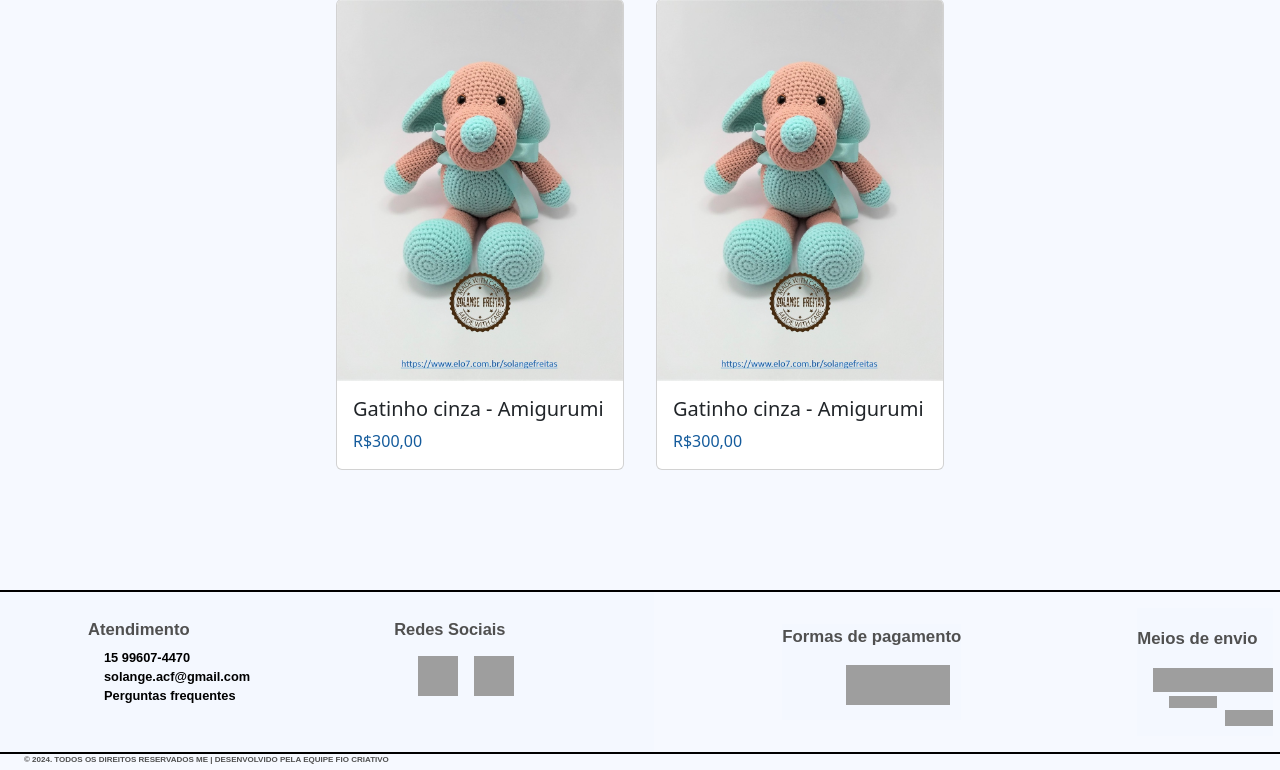
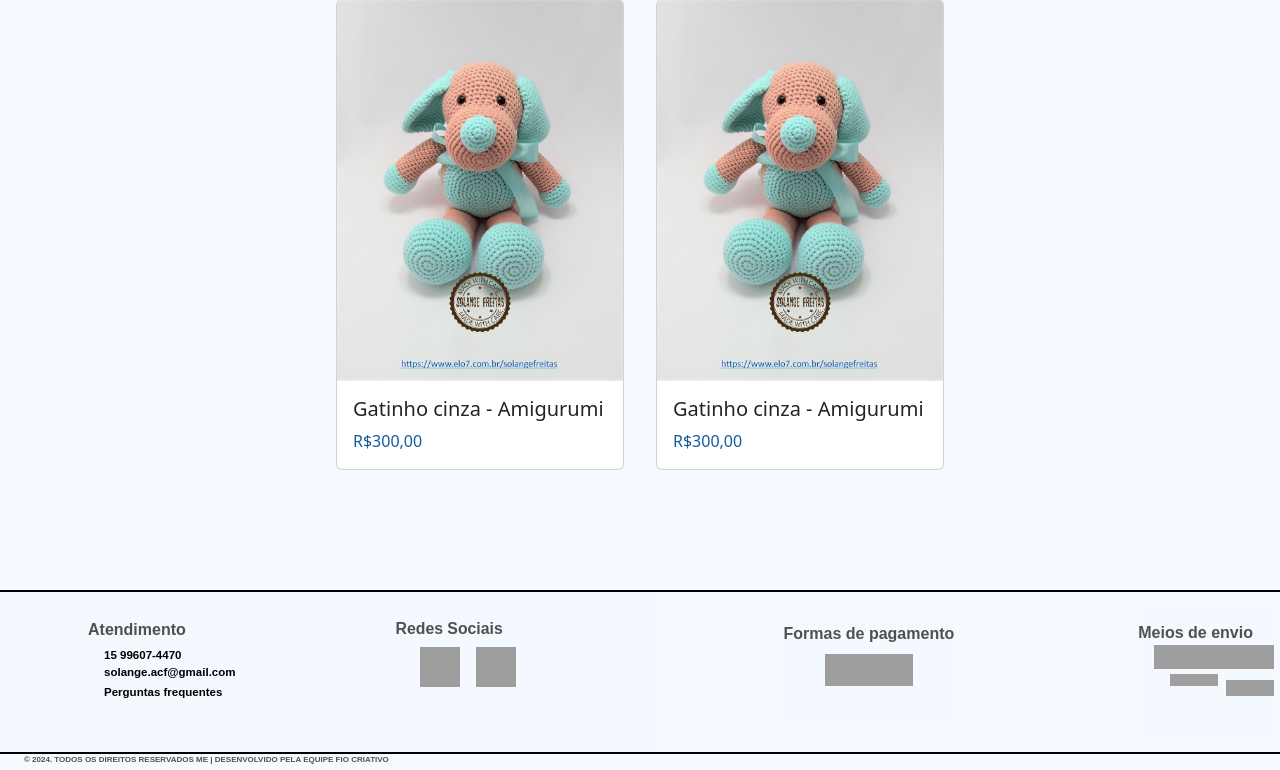
Before and after one commit to PedroMTG/TCC, a PHP site: page /inicio.php in a window 1280 px wide. Shown: the part 742-1512 px from the top of the page. Run offline with PHP 8.4, Linux system fonts and the light colour scheme; some libraries are stand-ins or nearby versions; grey boxes are pictures that could not be loaded.

Commit message:
rodape FINALIZADOOOO

```diff
--- a/CSS/rodape.css
+++ b/CSS/rodape.css
@@ -17,16 +17,17 @@
         font-size: 80%;
         margin-left: 11vh;
         display: flex;
-        gap: 9rem;
+        gap: 10rem;
     }
 
     .rodape-atendimento h1{
-        font-size: 130%;
+        font-size: 125%;
         font-weight: bold;
         margin-top: 1vh;
     }
 
     .r-p{
+        font-size: 90%;
         margin-left: 2vh;
         text-decoration: none;
         color: black;
@@ -39,9 +40,9 @@
     }
 
     .rodape-redes h1{
-        font-size: 135%;
+        font-size: 130%;
         font-weight: bold;
-        margin-block-end: 2vh;
+        margin-block-end: 1vh;
     }
 
     .rodape-img{
@@ -58,21 +59,23 @@
       }
 
     .rodape-corpo-2{
-        height: 12vh;
         background-color: var(--corfundo);
         display: flex;
         flex-direction: column;
+        align-items: center;
+        justify-content: center;
     }
 
     .rodape-pagamentos{
-        font-size: 105%;
+        font-size: 100%;
         font-weight: bold;
+        margin-block-end: 1vh;
     }
 
     .rodape-corpo-2 img{
-        height: 5vh;
-        width: 13vh;
-        margin-left: 8vh;
+        height: 4vh;
+        width: 11vh;
+        margin-block-end: 4.5vh;
     }
 
     .rodape-linha{
@@ -96,7 +99,7 @@
     }
 
     .rodape-direitos{
-        height: 0.9vh;
+        height: 2vh;
         width: 100%;
         font-size: 50%;
         margin-left: 3vh;
@@ -111,8 +114,8 @@
     }
 
     .rodape-envio{
-        font-size: 105%;
-        margin-top: 2.3vh;
+        font-size: 100%;
+        margin-top: 1.6vh;
         font-weight: bold;
     }
 
@@ -133,13 +136,13 @@
         width: 6vh;
         position: absolute;
         margin-left: 11vh;
-        margin-top: 12.8vh;
+        margin-top: 9vh;
     }
     .rodape-segundo{
         display: flex;
         flex-direction: row;
         align-items: center;
-        gap: 9rem;
+        gap: 9.5rem;
     }
 
     .rodape-principal{
@@ -228,6 +231,7 @@
     .rodape-pagamentos{
         font-size: 110%;
         margin-top: 3vh;
+        margin-block-end: 0.5vh;
     }
 
     .rodape-corpo-2 img{
@@ -286,16 +290,16 @@
         position: absolute;
         height: 1vh;
         width: 5vh;
-        margin-top: 9.5vh;
+        margin-top: 7.6vh;
         margin-right: 4vh;
     }
 
     .img-rodape-3{
         position: absolute;
-        height: 1.2vh;
+        height: 1.3vh;
         width: 5vh;
         margin-left: 7.6vh;
-        margin-top: 9.7vh;
+        margin-top: 7.8vh;
     }
 
     .alinha-noob{
--- a/CSS/style.css
+++ b/CSS/style.css
@@ -1,21 +1,20 @@
 *{
     margin: 0%;
+}
 
+body{
+  overflow-x: hidden;
 }
 
 ::-webkit-scrollbar {
-  width: 10px; /* largura da barra de rolagem */
-  background-color: transparent; /* cor de fundo transparente */
+  width: 12px; /* largura da barra de rolagem */
+  background-color: #00000056;
 }
 
 /* Para o polegar (handle) da barra de rolagem */
 ::-webkit-scrollbar-thumb {
-  background-color: rgba(0, 0, 0, 0.5); /* cor do polegar (com transparência) */
-}
-
-/* Para o fundo da barra de rolagem ao passar o mouse sobre ela */
-::-webkit-scrollbar-track:hover {
-  background-color: rgba(0, 0, 0, 0.1); /* cor do fundo (com transparência) */
+  background-color: rgba(0, 0, 0, 0.436); /* cor do polegar (com transparência) */
+  border-radius: 3px;
 }
 
 :root{
--- a/footer.php
+++ b/footer.php
@@ -25,12 +25,12 @@
 
         <div class="rodape-segundo">
             <div class="rodape-corpo-2">
-                <div class="rodape-pagamentos font_f font_1"><p>Formas de pagamento</p></div>
+                <div class="rodape-pagamentos font_f font_1">Formas de pagamento</div>
                 <img src="https://upload.wikimedia.org/wikipedia/commons/thumb/a/a2/Logo%E2%80%94pix_powered_by_Banco_Central_%28Brazil%2C_2020%29.svg/2560px-Logo%E2%80%94pix_powered_by_Banco_Central_%28Brazil%2C_2020%29.svg.png" alt="">
             </div>
 
             <div class="rodape-corpo-3">
-                <div class="rodape-envio font_f font_1"><p>Meios de envio</p></div>
+                <div class="rodape-envio font_f font_1">Meios de envio</div>
                 <img class="img-rodape-1" src="https://upload.wikimedia.org/wikipedia/commons/thumb/8/84/Correios_%282014%29.svg/1200px-Correios_%282014%29.svg.png" alt="">
                 <img class="img-rodape-2" src="https://upload.wikimedia.org/wikipedia/commons/2/2a/Sedex_logo.png" alt="">
                 <img class="img-rodape-3" src="https://logodownload.org/wp-content/uploads/2017/03/pac-correios-logo.png" alt="">
```
